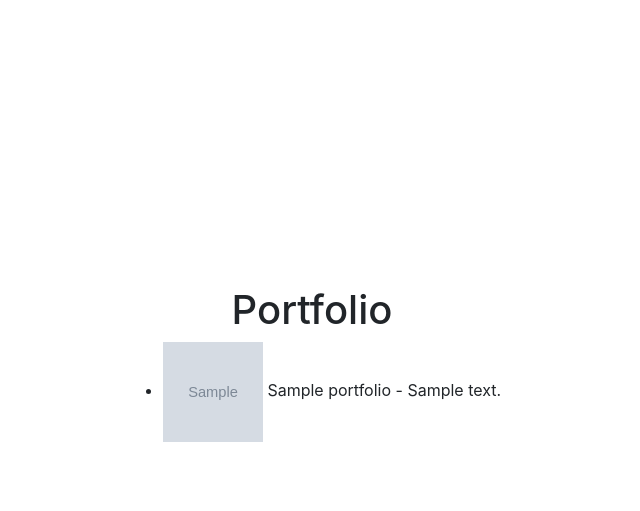
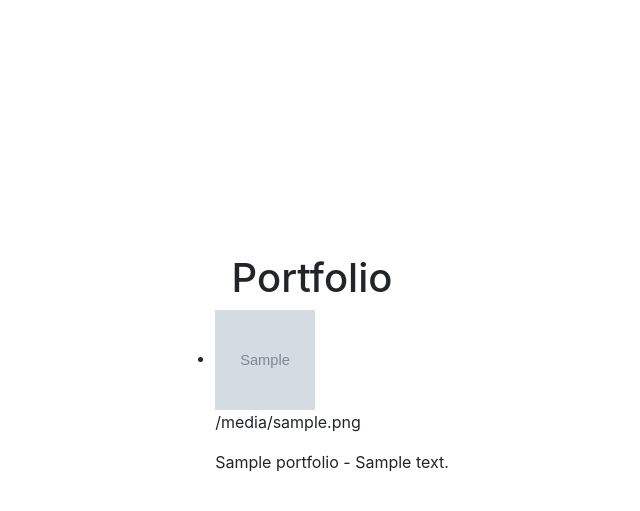
Before and after one commit to SkjalgN/SkjalgN, a Django app: page /portfolio in a window 1280 px wide. Shown: the part 56-567 px from the top of the page, without its empty margins (328-968 px from the left). Run offline with Django 4.2, Linux system fonts and the light colour scheme; tables that the repository leaves empty hold one stand-in row (values such as "Sample post"); grey boxes marked "Sample" are stand-in pictures; some libraries are stand-ins or nearby versions.

Commit message:
christian fixed images

```diff
--- a/myproject/settings.py
+++ b/myproject/settings.py
@@ -130,6 +130,8 @@
 MEDIA_URL = '/media/'
 MEDIA_ROOT = os.path.join(BASE_DIR, 'media/')
 
+STATIC_ROOT = os.path.join(BASE_DIR, 'staticfiles')
+
 
 HANDLER404 = 'projects.views.custom_404'
 HANDLER500 = 'projects.views.custom_500'
--- a/myproject/urls.py
+++ b/myproject/urls.py
@@ -16,9 +16,10 @@
 """
 from django.contrib import admin
 from django.urls import path, include
-
+from django.conf import settings
+from django.conf.urls.static import static
 
 urlpatterns = [
     path('admin/', admin.site.urls),
     path('', include('main.urls')),  # Includes URLs from myapp
-]
+]+ static(settings.MEDIA_URL, document_root=settings.MEDIA_ROOT)
--- a/portfolio/templates/portfolio.html
+++ b/portfolio/templates/portfolio.html
@@ -16,7 +16,8 @@
 <ul>
     {% for project in portfolio %}
     <li>
-        <img src="{{project.image}}" alt="" class="projectimage">
+        <img src="{{project.image.url}}" alt="" class="projectimage">
+        <p>{{project.image.url}}</p>
         {{ project.title }} - {{ project.description }}
     </li>
     {% endfor %}
```
Also changed, not shown: media/projects/images/background.png (added), media/projects/images/logo.png (added), media/projects/images/logo_NjX6MUM.png (added), media/projects/images/logo_VX0Qm47.png (added).
